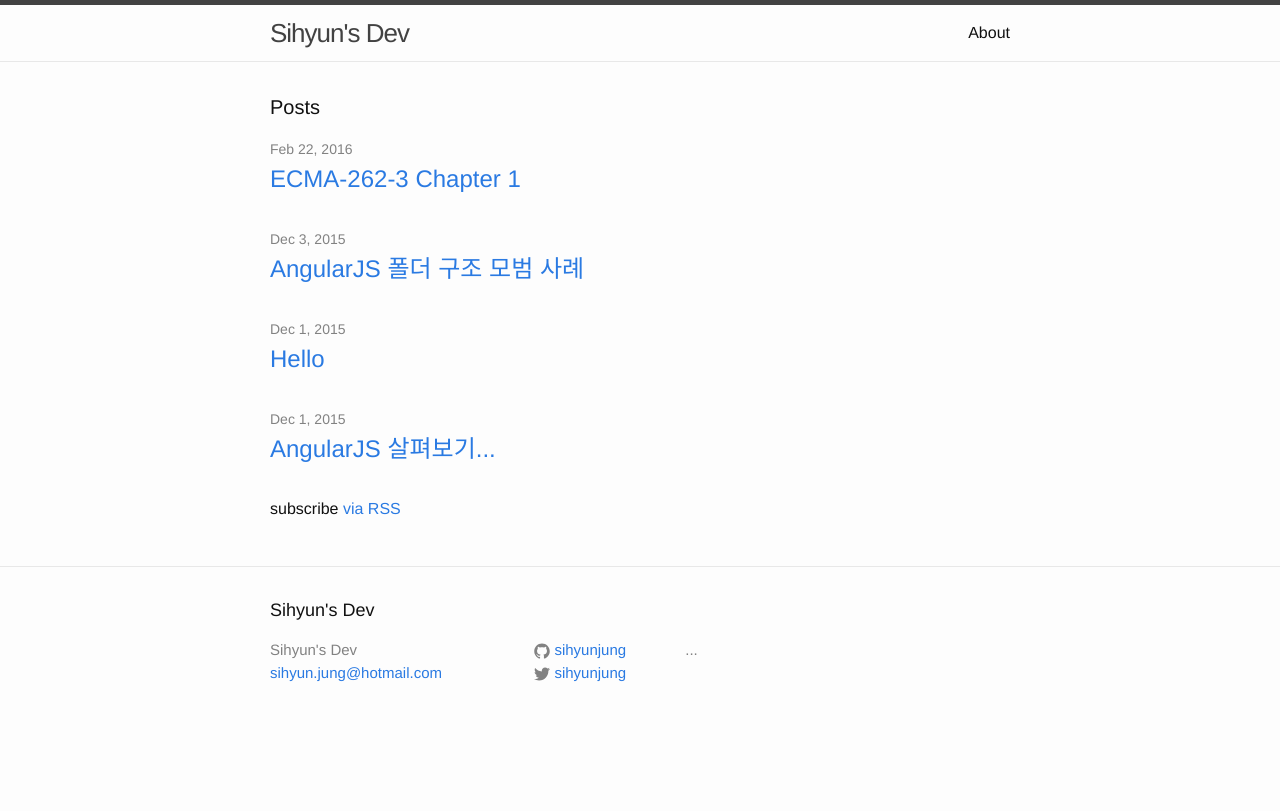
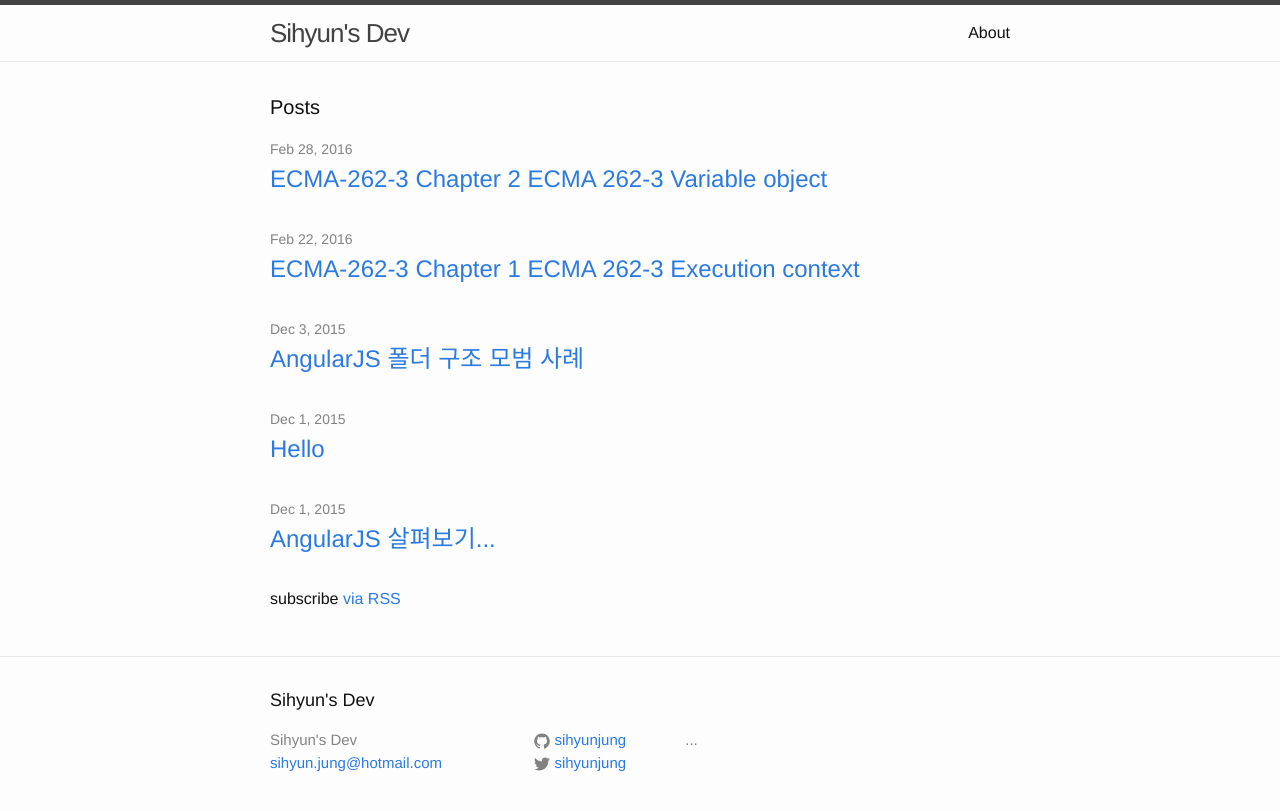
Before and after one commit to sihyunjung/sihyunjung.github.io, a Jekyll site: the page built from index.html, in a window 1280 px wide. Shown: the top 811 px of the page. Built offline with Jekyll 4.4.1, drawn with Linux system fonts in a browser that asks for light colours; part of the change alters nothing that is shown.

Commit message:
chapter 2 updated...

```diff
--- a/_posts/2016-02-22-ECMA-262-3_chapter-1.markdown
+++ b/_posts/2016-02-22-ECMA-262-3_chapter-1.markdown
@@ -1,6 +1,6 @@
 ---
 layout: post
-title:  "ECMA-262-3 Chapter 1"
+title:  "ECMA-262-3 Chapter 1 ECMA 262-3 Execution context"
 date:   2016-02-22
 categories: javascript
 ---
--- /dev/null
+++ b/_posts/2016-02-22-ECMA-262-3_chapter-2.markdown
@@ -0,0 +1,41 @@
+---
+layout: post
+title:  "ECMA-262-3 Chapter 2 ECMA 262-3 Variable object"
+date:   2016-02-28
+categories: javascript
+---
+
+
+> 출처 및 참고 사이트<br>
+http://huns.me/development/189<br>
+http://dmitrysoshnikov.com/ecmascript/chapter-2-variable-object
+<br>
+
+## 목적
+ 이번 장에서 실행 콘텍스트와 변수와의 관계 및 데이터 저장 관련 메커니즘을 알아보고자한다.
+
+
+## 용어
+ * 변수 객체(Variable object 이하VO) : 이번 장에서 다룰 핵심적인 키워드이며, 실행 콘텍스트 프로퍼티중 하나이며, 다음 내용들을 저장한다.
+
+  **- 변수(var, Variable object)<br>**
+  변수 이름생성, 값은 undefined VO프로퍼티에 추가되며, 변수의 이름이 선언된 형식 매개변수나 함수의 이름과 같다면, 이전 변수 선언은 무시됨.
+
+  **- 함수선언(FunctionDeclaration, 이하FD)<br>**
+  함수 객체의 이름과 값으로 함수 객체의 프로퍼티가 초기화되며, 변수 객체가 이미 같은 이름을 갖고 있다면 새로운 값으로 교체됨.
+
+  **- 함수 매개변수들(function formal parameters)<br>**
+  함수 매개변수의 이름과 값을 갖는 변수 객체의 프로퍼티가 생성되며, 값이 전달되지 않은 함수 매개변수의 대해서는 undefined로 VO프로퍼티가 초기화됨.
+
+ * 전역 콘텍스트(Global contexts) : 제어가 실행 콘텍스트에 들어가기전 생성된다. 전역 객체 자신이 바로 Global Context의 VO가 된다.
+
+  **- 오직 전역 콘텍스트의 VO에 존재하는 변수만 간접적으로 참조(VO 프로퍼티를 통하여) 가능<br>**
+  **- 다른 콘텍스트에서는 직접VO를 참조 할 수 없으며, 이것이 기본 메커니즘이 된다.<br>**
+  **- 변수나 함수를 선언된것은 실행 콘텍스트의 VO에 변수의 이름과 값에 값을 갖는 새로운 프로퍼티가 생성되는것이다.<br>**
+
+ * 전역 객체(Global object) : 제어가 실행 콘텍스트에 진입전 생성된다. 생성된 전역 객체는 단일 사본으로 존재하며, 이 객체의 프로퍼티는 프로그램 영역내 어디에서라도 접근 가능하다(This object exists in the single copy, its properties are accessible from any place of the program). 프로그램이 종료되면, 전역 객체의 대한 라이프 사이클도 종료된다.
+
+
+## 구조 살펴보기
+
+![image](/images/ecma002.jpeg)
```
Also changed, not shown: images/ecma002.jpeg (added).
